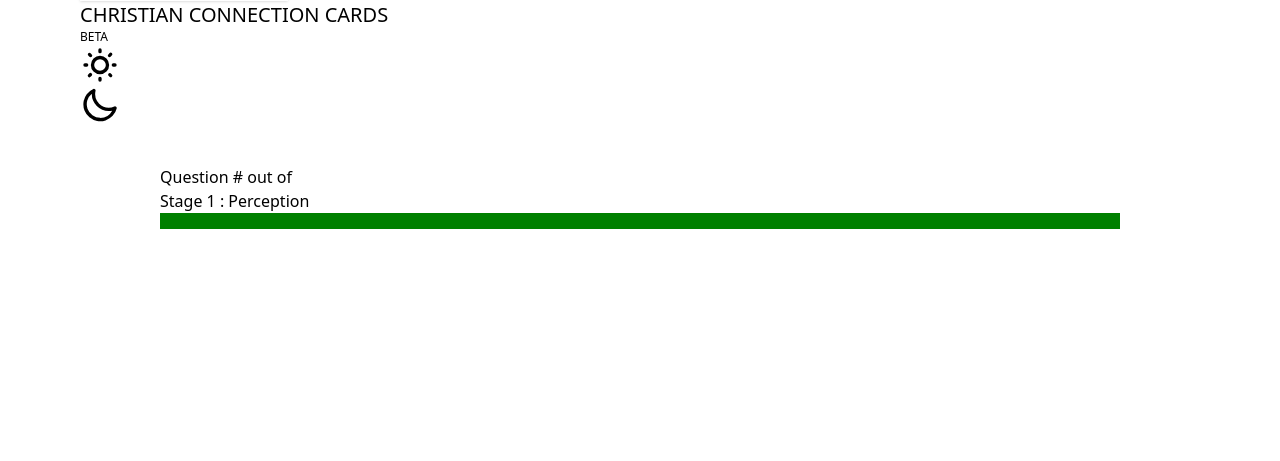
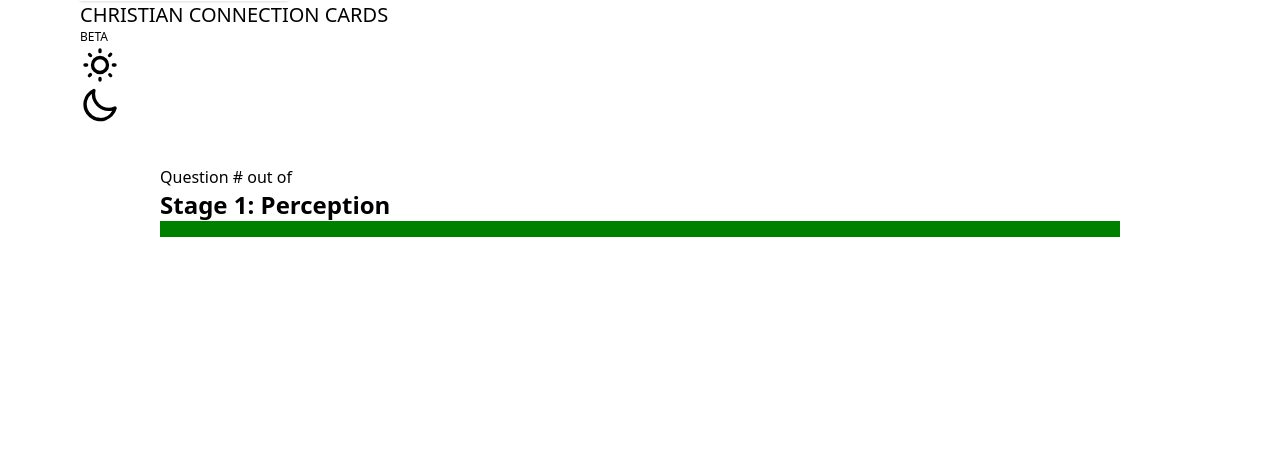
Before and after one commit to dylanlim-jy/christian-connection-cards, a Django app: template cards/templates/cards/play.html in a window 1280 px wide. Shown: the part 155-616 px from the top of the page. Run offline with Django 4.2, Linux system fonts and the light colour scheme; the template is opened without the code that fills it, so the values that code supplies are empty; parts of the project's set-up code (start-up, migrations or seed data) failed here and were passed over; some libraries are stand-ins or nearby versions.

Commit message:
Adjust font size

```diff
--- a/cards/templates/cards/about.html
+++ b/cards/templates/cards/about.html
@@ -11,7 +11,7 @@
                 <img src="{% static 'images/about.svg' %}" alt="Illustration of a human by Pablo Stanley" class="h-72 mx-auto lg:h-auto lg:w-2/6" />
                 <p class="pt-10">Christian Connection Cards was developed by Dylan, who had the idea after
                     learning about the popular card game
-                    <a class="text-primary" href="https://www.werenotreallystrangers.com/" target="_blank">'We're not really strangers'</a>.<br>
+                    <a class="text-primary" href="https://www.werenotreallystrangers.com/" target="_blank">We're not really strangers</a>.<br>
                 </p>
                 <p class="py-5">You can access the Github repo <a class="text-primary" href="https://github.com/dylanlim-jy/christian-connection-cards" target="_blank">here</a>.<br>
                     Illustrations by <a class="text-primary" href="https://iconscout.com/contributors/humaaans" target="_blank">Pablo Stanley</a>.
--- a/cards/templates/cards/play.html
+++ b/cards/templates/cards/play.html
@@ -7,7 +7,7 @@
     <div class="stats">
         <div class="stat">
             <div class="stat-desc">Question #<span id="currentQuestionNumber"></span> out of {{ num_cards }}</div>
-            <div class="stat-value">Stage <span id="stageNumber">1</span> : <span id="stageDescription">Perception</span></div>
+            <div class="text-xl font-black md:text-2xl">Stage <span id="stageNumber">1</span>: <span id="stageDescription">Perception</span></div>
         </div>
       </div>
     <progress id="progressBar" class="progress progress-primary w-full mb-12" value="1" max="{{ num_cards }}"></progress>
```
